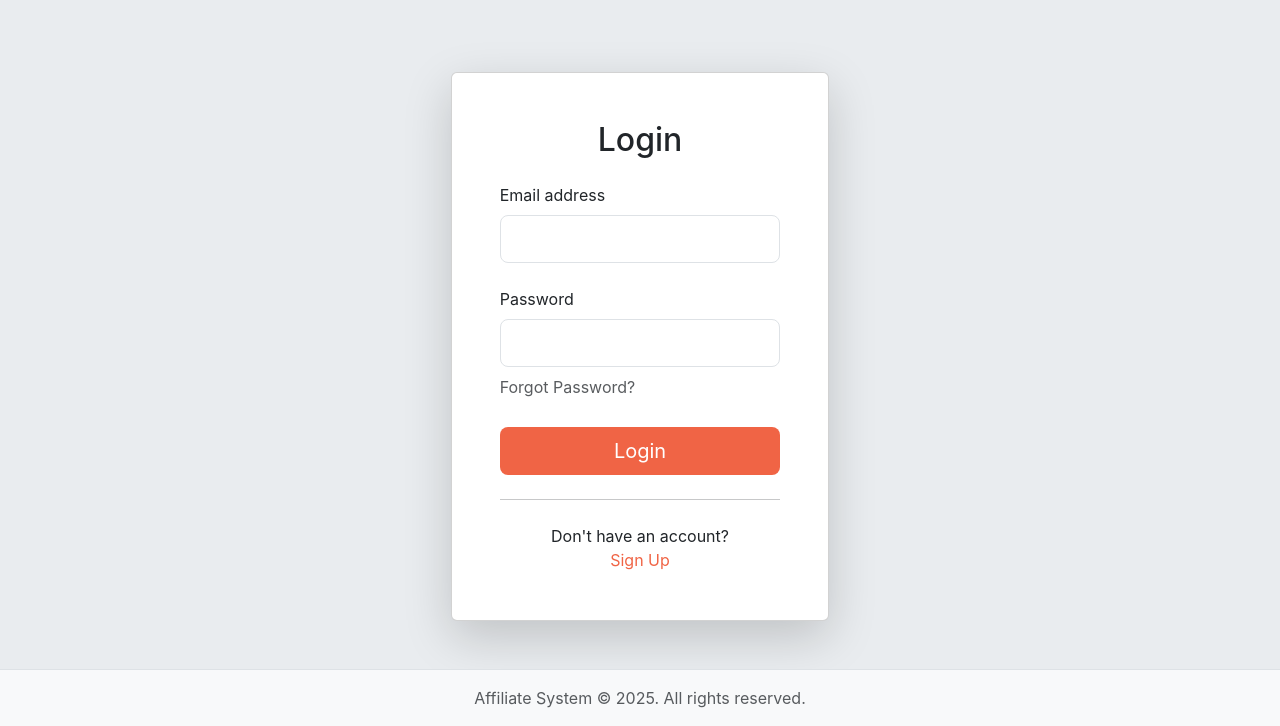
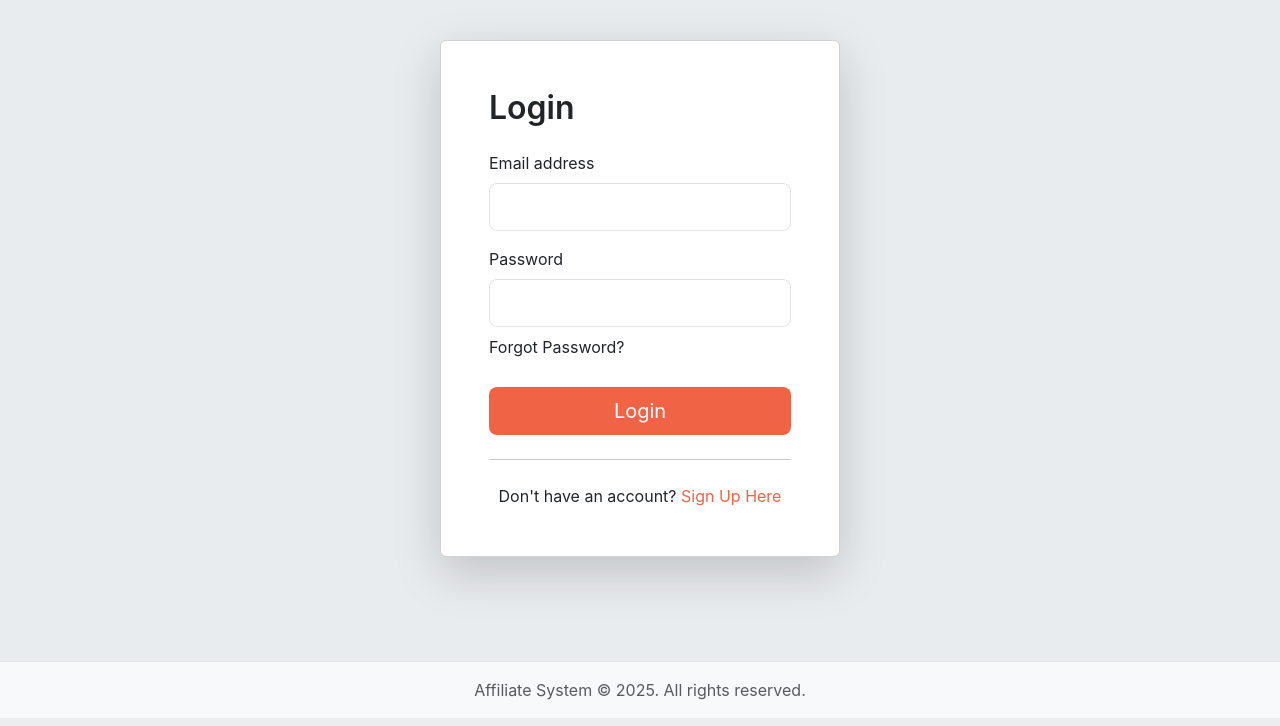
Before and after one commit to Teowwwzx/affiliate_login_system, a Flask app: page /auth/login in a window 1280 px wide. Shown: the part 82-808 px from the top of the page. After the commit the page ends 782 px from the top, so only its background shows below. Run offline with Flask 3, Linux system fonts and the light colour scheme.

Commit message:
[ADD] Version 25

```diff
--- a/app/static/css/new_admin_dashboard.css
+++ b/app/static/css/new_admin_dashboard.css
@@ -70,16 +70,13 @@ a {
 .new-admin-sidebar .nav-link.active,
 .new-admin-sidebar .nav-link:hover {
     background-color: #e4e6ef;
-    /* Third color for hover/active background */
     color: #f06445;
-    /* Primary color for text on hover/active */
     border-radius: 8px;
 }
 
 .new-admin-sidebar .nav-link.active i,
 .new-admin-sidebar .nav-link:hover i {
     color: #f06445;
-    /* Primary color for icon on hover/active */
 }
 
 .new-admin-sidebar .btn-primary {
@@ -89,7 +86,6 @@ a {
 
 .new-admin-sidebar .btn-primary:hover {
     background-color: #d95436;
-    /* Darker shade of primary for hover */
     border-color: #d95436;
 }
 
@@ -97,12 +93,10 @@ a {
     padding: 10px 0 20px 5px;
     margin-bottom: 20px;
     text-align: center;
-    /* Center logo if it's an image */
 }
 
 .new-admin-sidebar .logo-section img {
     height: 35px;
-    /* max-width: 100%; Remove if logo is SVG or has fixed aspect */
 }
 
 .new-admin-sidebar .project-selector .form-select {
@@ -111,7 +105,6 @@ a {
 
 .new-admin-sidebar .nav-item .nav-link {
     color: #555;
-    /* Adjust link color for new bg */
     padding: 10px 15px;
     margin-bottom: 5px;
     border-radius: 6px;
@@ -124,19 +117,15 @@ a {
 .new-admin-sidebar .nav-item .nav-link i {
     margin-right: 12px;
     width: 20px;
-    /* Ensure icons align */
     text-align: center;
     font-size: 1.1rem;
     line-height: 1;
-    /* Better vertical alignment for icons */
 }
 
 .new-admin-sidebar .nav-item .nav-link:hover,
 .new-admin-sidebar .nav-item .nav-link.active {
     background-color: #e4e6ef;
-    /* Third color for hover/active background */
     color: #f06445;
-    /* Primary color for text on hover/active */
 }
 
 .new-admin-sidebar .nav-category {
@@ -159,24 +148,17 @@ a {
 
 .new-admin-sidebar .btn-primary:hover {
     background-color: #d95436;
-    /* Darker shade of primary for hover */
     border-color: #d95436;
 }
 
-/* Main Content Area Styles */
 .new-admin-main-content {
     flex-grow: 1;
     padding: 25px 30px;
     background-color: #ffffff;
-    /* Main content area background - could also be f4f7f6 or transparent */
     margin-left: 260px;
-    /* Offset by sidebar width */
     height: 100vh;
     overflow-y: auto;
-    /* Allow main content to scroll */
 }
-
-/* Top Bar Styles */
 .new-admin-top-bar {
     display: flex;
     justify-content: space-between;
@@ -207,7 +189,6 @@ a {
     border: 1px solid #dfe3e8;
     border-radius: 6px;
     padding-left: 35px;
-    /* Space for search icon */
     font-size: 0.9rem;
 }
 
@@ -218,18 +199,13 @@ a {
     transform: translateY(-50%);
     color: #9da5b1;
     pointer-events: none;
-    /* So it doesn't interfere with input click */
 }
 
 .new-admin-top-bar .top-bar-actions .btn-icon {
     color: #5a6372;
     font-size: 1.2rem;
-    /* Slightly smaller icons */
     margin-left: 10px;
-    /* Reduced margin */
     padding: 0.375rem 0.5rem;
-    /* Smaller padding */
-    background: transparent;
     border: none;
 }
 
@@ -242,19 +218,15 @@ a {
     height: 36px;
     border-radius: 50%;
     margin-left: 15px;
-    /* Reduced margin */
     border: 2px solid #e0e0e0;
 }
 
-/* Card Styles */
 .new-admin-card {
     border: none;
     border-radius: 12px;
     background-color: #fdfcfb;
-    /* USER REQUESTED CARD BACKGROUND */
     box-shadow: 0 4px 12px rgba(0, 0, 0, 0.05);
     margin-bottom: 20px;
-    /* Added margin for consistent spacing */
     transition: all 0.3s ease;
 }
 
@@ -289,10 +261,8 @@ a {
     color: #868e96 !important;
 }
 
-/* Button Styles */
 .btn-main-custom {
     background-color: #f06445 !important;
-    /* Primary color */
     color: #fff !important;
     border-color: #f06445 !important;
     padding: 0.5rem 1rem;
@@ -303,15 +273,12 @@ a {
 
 .btn-main-custom:hover {
     background-color: #d95436 !important;
-    /* Darker primary on hover */
     border-color: #d95436 !important;
 }
 
 .btn-outline-main-custom {
     color: #f06445 !important;
-    /* Primary color for text */
     border-color: #f06445 !important;
-    /* Primary color for border */
     padding: 0.5rem 1rem;
     font-weight: 500;
     border-radius: 8px;
@@ -320,11 +287,9 @@ a {
 
 .btn-outline-main-custom:hover {
     background-color: #f06445 !important;
-    /* Primary color for background on hover */
     color: #fff !important;
 }
 
-/* Referral Code Table/List Specific Styles */
 .referral-codes-card .list-group-item {
     border-left: none;
     border-right: none;
@@ -355,44 +320,33 @@ a {
 
 .status-badge.status-active {
     background-color: #4fc9da;
-    /* Secondary color for Active */
 }
 
 .status-badge.status-inactive {
     background-color: #f06445;
-    /* Primary color for Inactive (as it's reddish, implies caution) */
 }
 
 .status-badge.status-pending {
     background-color: #adb5bd;
-    /* Muted/grey for Pending */
     color: #fff;
-    /* White text for better contrast on grey */
 }
-
-/* Top Leaders Card Specific Styles */
 .leader-link {
     color: #333;
-    /* Default link color, can be customized */
     font-weight: 500;
 }
 
 .leader-link:hover {
     color: #f06445;
-    /* Primary color on hover */
 }
 
 .sales-amount {
     font-weight: 600;
 }
 
-/* Make fs-7 available if not in Bootstrap 5.3 */
 .fs-7 {
     font-size: .875rem !important;
-    /* Adjust as needed, bs fs-6 is 1rem, fs-5 is 1.25rem. This is between text-muted and standard small */
 }
 
-/* Specific Card Content Styles */
 .earnings-card .amount {
     font-size: 2rem;
     font-weight: 700;
@@ -416,7 +370,6 @@ a {
 
 .earnings-card .chart-placeholder {
     height: 120px;
-    /* Adjusted height */
     background-color: #f8f9fa;
     display: flex;
     align-items: center;
@@ -444,23 +397,16 @@ a {
 .cta-card {
     color: #ffffff;
     position: relative;
-    /* For pseudo-element overlay if needed */
     background-color: #343a40;
-    /* Dark grey background */
-    /* background: url('...') no-repeat center center; /* Remove or replace if you were using an image */
-    /* background-size: cover; */
 }
 
 .cta-card .card-body {
     position: relative;
-    /* To ensure text is above background image/gradient */
     z-index: 1;
     display: flex;
     flex-direction: column;
     align-items: center;
-    /* Center content */
     justify-content: center;
-    /* Center content */
 }
 
 .cta-card .card-title {
@@ -481,10 +427,8 @@ a {
     font-size: 0.9rem;
 }
 
-/* New Brand Action Button Style */
 .btn-brand-action {
     background-color: #ec6341;
-    /* Vibrant Orange-Red */
     color: #ffffff;
     border-color: #ec6341;
     font-weight: 600;
@@ -495,17 +439,13 @@ a {
 .btn-brand-action:hover,
 .btn-brand-action:focus {
     background-color: #d85331;
-    /* Darker shade for hover/focus */
     color: #ffffff;
     border-color: #d85331;
 }
-
-/* Utility classes */
 .fw-semibold {
     font-weight: 600 !important;
 }
 
-/* Make rows behave better with equal height cards */
 .row {
     display: flex;
     flex-wrap: wrap;
@@ -516,7 +456,6 @@ a {
     flex-direction: column;
 }
 
-/* Gradient Text Effect */
 .gradient-text {
     background: var(--rank-color-2);
     -webkit-background-clip: text;
--- a/app/templates/auth/change_password.html
+++ b/app/templates/auth/change_password.html
@@ -7,7 +7,7 @@
     <div class="col-11 col-sm-9 col-md-7 col-lg-5 col-xl-4">
         <div class="card shadow-lg">
             <div class="card-body p-4 p-md-5">
-                <h2 class="card-title text-center mb-4">{{ title if title else 'Login' }}</h2>
+                <h2 class="card-title mb-4 fw-semibold">{{ title if title else 'Login' }}</h2>
 
                 {% include '_flash_messages.html' %}
 
--- a/app/templates/auth/email/reset_request.html
+++ b/app/templates/auth/email/reset_request.html
@@ -7,7 +7,7 @@
     <div class="col-11 col-sm-9 col-md-7 col-lg-5 col-xl-4">
         <div class="card shadow-lg">
             <div class="card-body p-4 p-md-5">
-                <h2 class="card-title text-center mb-4">Reset Password</h2>
+                <h2 class="card-title mb-4 fw-semibold">Reset Password</h2>
 
                 {% include '_flash_messages.html' %}
 
@@ -24,7 +24,7 @@
                             {{ form.email.errors[0] }}
                         </div>
                         {% endif %}
-                        <div class="form-text">Enter the email address associated with your account.</div>
+                        <div class="form-text mt-2">Enter the email address associated with your account.</div>
                     </div>
 
                     <div class="d-grid">
--- a/app/templates/auth/login.html
+++ b/app/templates/auth/login.html
@@ -7,14 +7,14 @@
     <div class="col-11 col-sm-9 col-md-7 col-lg-5 col-xl-4">
         <div class="card shadow-lg">
             <div class="card-body p-4 p-md-5">
-                <h2 class="card-title text-center mb-4">{{ title if title else 'Login' }}</h2>
+                <h2 class="card-title mb-4 fw-semibold">{{ title if title else 'Login' }}</h2>
 
                 {% include '_flash_messages.html' %}
 
                 <form method="POST" action="{{ url_for('auth.login') }}">
                     {{ csrf_token if csrf_token }} {# Include if you set up CSRF protection #}
 
-                    <div class="mb-4">
+                    <div class="mb-3">
                         <label for="email" class="form-label">Email address</label>
                         <input type="email" class="form-control form-control-lg" id="email" name="email" required>
                     </div>
@@ -24,21 +24,21 @@
                         <input type="password" class="form-control form-control-lg" id="password" name="password"
                             required>
                     </div>
-                    <div class="mb-4 text-start">
-                        <a href="{{ url_for('auth.request_reset_token') }}" class="text-muted">Forgot Password?</a>
+                    <div class="mb-4">
+                        <a href="{{ url_for('auth.request_reset_token') }}" class="text-decoration-none">Forgot
+                            Password?</a>
                     </div>
 
                     <div class=" d-grid">
                         <button type="submit" class="btn btn-lg mt-1"
-                            style="background-color: var(--primary-color); color: var(--white-color);">
-                            Login
-                        </button>
+                            style="background-color: var(--primary-color); color: var(--white-color);">Login</button>
                     </div>
                 </form>
                 <hr class="my-4">
                 <div class="text-center">
-                    <p class="mb-0">Don't have an account? <br>
-                        <a href="{{ url_for('auth.register_member') }}" style="color: var(--primary-color);">Sign Up</a>
+                    <p class="mb-0">Don't have an account?
+                        <a href="{{ url_for('auth.register_member') }}" style="color: var(--primary-color);">Sign Up
+                            Here</a>
                     </p>
                 </div>
             </div>
--- a/app/templates/auth/register_member.html
+++ b/app/templates/auth/register_member.html
@@ -8,7 +8,7 @@
     <div class="col-11 col-sm-9 col-md-7 col-lg-6 col-xl-5">
         <div class="card shadow-lg">
             <div class="card-body p-4 p-md-5">
-                <h3 class="card-title text-center mb-4">Register New Account</h3>
+                <h3 class="card-title mb-4 fw-semibold">Register New Account</h3>
 
                 {% include '_flash_messages.html' %}
 
@@ -51,7 +51,7 @@
                 <hr class="my-4">
                 <div class="text-center">
                     <p class="mb-0">Already have an account? <br>
-                        <a href="{{ url_for('auth.login') }}" style="color: var(--primary-color);">Login</a>
+                        <a href="{{ url_for('auth.login') }}" style="color: var(--primary-color);">Login Here</a>
                     </p>
                 </div>
             </div>
--- a/app/templates/base.html
+++ b/app/templates/base.html
@@ -57,7 +57,7 @@
 
     <div class="d-flex flex-grow-1">
         <main role="main"
-            class="flex-grow-1 p-5 overflow-hidden bg-body-secondary {% if (request.endpoint == 'general.index' and not current_user.is_authenticated) or request.endpoint == 'auth.login' %}w-100{% endif %}">
+            class="flex-grow-1 p-3 overflow-hidden bg-body-secondary {% if (request.endpoint == 'general.index' and not current_user.is_authenticated) or request.endpoint == 'auth.login' %}w-100{% endif %}">
             {# Flash Messages #}
 
 
```
